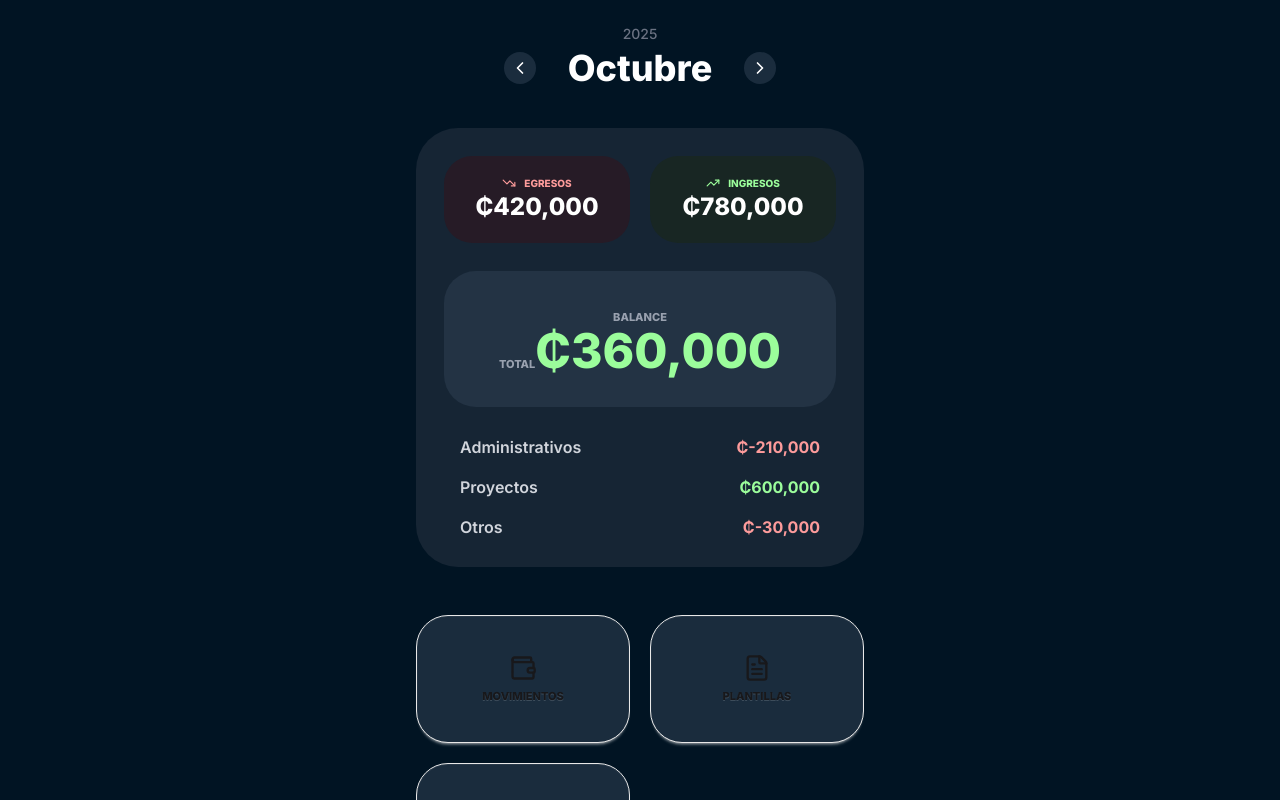
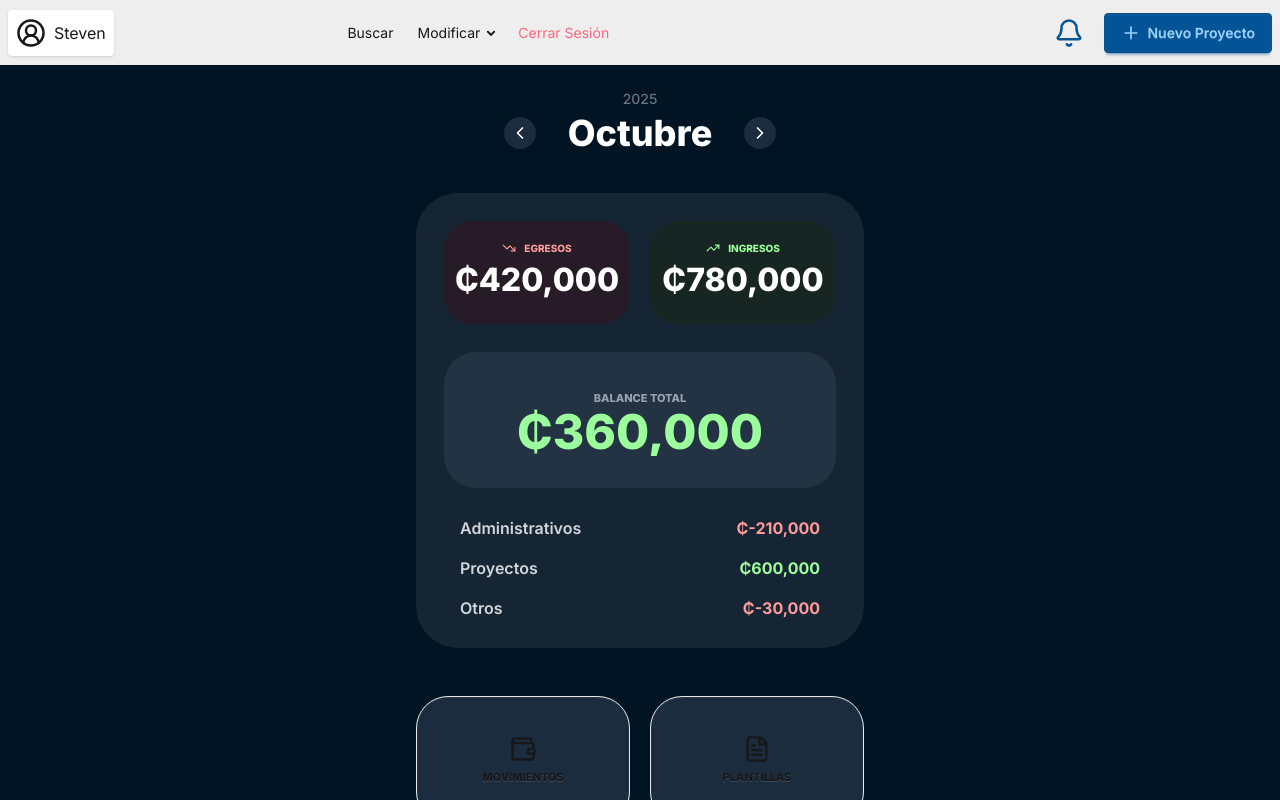
Before and after one commit to daniherr07/ipsum2, a Next.js app: page /dashboard in a window 1280 px wide. Shown: the top 800 px of the page. Built offline with nearby package versions, Linux system fonts and the light colour scheme.

Commit message:
Cambios for ipsum2 UI

```diff
--- a/app/addMov/page.jsx
+++ b/app/addMov/page.jsx
@@ -2,6 +2,7 @@
 
 import { useState } from "react";
 import Link from "next/link";
+import NavBar from "@/components/navbar/NavBar";
 
 
 export default function AddMovement() {
@@ -9,6 +10,7 @@ export default function AddMovement() {
 
   return (
     <>
+      <NavBar />
       <nav className="w-full h-12 bg-primary flex justify-center items-center">
         <Link href={"/movs"} className="btn btn-primary btn-soft absolute left-3 top-2 text-primary-content">Atras</Link>
         <p>Ingresar Movimiento:</p>
--- a/app/dashboard/page.jsx
+++ b/app/dashboard/page.jsx
@@ -11,6 +11,7 @@ import {
   TrendingDown
 } from "lucide-react";
 import Link from 'next/link';
+import NavBar from '@/components/navbar/NavBar';
 
 /* =========================
    Configuración de meses
@@ -171,9 +172,11 @@ export default function DashboardConstructora() {
   };
 
   return (
-    <div className="min-h-screen bg-[var(--color-primary-950)] text-white flex flex-col items-center justify-center p-6">
+    <>
+      <NavBar />
+      <div className="min-h-screen bg-[var(--color-primary-950)] text-white flex flex-col items-center justify-center p-6">
 
-      {/* Selector de Fecha */}
+        {/* Selector de Fecha */}
       <div className="flex flex-col items-center mb-10">
         <span className="text-gray-500 text-sm font-medium mb-1">{anio}</span>
         <div className="flex items-center gap-8">
@@ -196,22 +199,22 @@ export default function DashboardConstructora() {
 
         {/* Ingresos / Egresos */}
         <div className="grid grid-cols-2 gap-5">
-          <div className="bg-[#261b26] p-5 rounded-[28px] text-center">
+          <div className="bg-[#261b26] p-5 rounded-[28px] text-center flex flex-col items-center justify-center">
             <div className="flex justify-center gap-2 text-[var(--error-content)]">
               <TrendingDown size={14} />
               <span className="text-[10px] uppercase font-black">Egresos</span>
             </div>
-            <span className="text-2xl font-black">
+            <span className="font-black" style={{fontSize: 'clamp(1.25rem, 6vw, 2rem)'}}>
               ₵{data.egresos.toLocaleString()}
             </span>
           </div>
 
-          <div className="bg-[#182623] p-5 rounded-[28px] text-center">
+          <div className="bg-[#182623] p-5 rounded-[28px] text-center flex flex-col items-center justify-center">
             <div className="flex justify-center gap-2 text-[var(--success-content)]">
               <TrendingUp size={14} />
               <span className="text-[10px] uppercase font-black">Ingresos</span>
             </div>
-            <span className="text-2xl font-black">
+            <span className="font-black" style={{fontSize: 'clamp(1.25rem, 6vw, 2rem)'}}>
               ₵{data.ingresos.toLocaleString()}
             </span>
           </div>
@@ -222,9 +225,10 @@ export default function DashboardConstructora() {
           <span className="text-gray-400 text-[11px] uppercase font-black">
             Balance Total
           </span>
-          <span className={`text-5xl font-black ${
+          <span className={`text-2xl sm:text-3xl md:text-4xl lg:text-5xl font-black line-clamp-1 ${
             balance < 0 ? "text-[var(--error-content)]" : "text-[var(--success-content)]"
-          }`}>
+          }`}
+          style={{fontSize: 'clamp(1.5rem, 8vw, 3rem)'}}>
             ₵{balance.toLocaleString()}
           </span>
         </div>
@@ -262,5 +266,6 @@ export default function DashboardConstructora() {
         </Link>
       </div>
     </div>
+    </>
   );
 }
--- a/app/movs/page.jsx
+++ b/app/movs/page.jsx
@@ -3,12 +3,14 @@
 import { useState } from "react";
 import { Pencil, Trash } from "lucide-react";
 import Link from "next/link";
+import NavBar from "@/components/navbar/NavBar";
 
 export default function AddMovement() {
   const [filter, setFilter] = useState(0);
 
   return (
     <>
+      <NavBar />
       <nav className="w-full h-12 bg-primary flex justify-center items-center relative">
         <Link href={"/dashboard"} className="btn btn-primary btn-soft absolute left-3 top-2 text-primary-content"  >Atras</Link>
         <p>Movimientos</p>
--- a/app/page.jsx
+++ b/app/page.jsx
@@ -1,4 +1,11 @@
+import NavBar from '@/components/navbar/NavBar';
+
 export default function LandingPage() {
   //Aqui tiene que ir la landing page, Todo
-  return <p>Página Landing</p>;
+  return (
+    <>
+      <NavBar />
+      <p>Página Landing</p>
+    </>
+  );
 }
--- a/app/plantillas/[id]/editar/page.tsx
+++ b/app/plantillas/[id]/editar/page.tsx
@@ -5,6 +5,7 @@ import { ArrowLeft, Plus, X } from "lucide-react"
 import Link from "next/link"
 import { useRouter } from "next/navigation"
 import Swal from "sweetalert2"
+import NavBar from "@/components/navbar/NavBar"
 
 interface Item {
   id: number
@@ -70,7 +71,9 @@ export default function EditarPlantillaPage() {
   }
 
   return (
-    <div className="min-h-screen bg-gradient-to-b from-[var(--base-100)] to-[var(--base-200)] text-[var(--foreground)]">
+    <>
+      <NavBar />
+      <div className="min-h-screen bg-gradient-to-b from-[var(--base-100)] to-[var(--base-200)] text-[var(--foreground)]">
       {/* Header */}
       <header className="bg-gradient-to-r from-[var(--primary)] to-[#0470c8] text-[var(--primary-foreground)] shadow-lg">
         <div className="max-w-5xl mx-auto h-14 px-4 flex items-center gap-3">
@@ -270,5 +273,6 @@ export default function EditarPlantillaPage() {
         </button>
       </main>
     </div>
+    </>
   )
 }
--- a/app/plantillas/crear/page.tsx
+++ b/app/plantillas/crear/page.tsx
@@ -5,6 +5,7 @@ import { ArrowLeft, Plus, X } from "lucide-react"
 import Link from "next/link"
 import { useRouter } from "next/navigation"
 import Swal from "sweetalert2"
+import NavBar from "@/components/navbar/NavBar"
 
 interface Item {
   id: number
@@ -69,7 +70,9 @@ export default function CrearPlantillaPage() {
   }
 
   return (
-    <div className="min-h-screen bg-gradient-to-b from-[var(--base-100)] to-[var(--base-200)] text-[var(--foreground)]">
+    <>
+      <NavBar />
+      <div className="min-h-screen bg-gradient-to-b from-[var(--base-100)] to-[var(--base-200)] text-[var(--foreground)]">
       {/* Header */}
       <header className="bg-gradient-to-r from-[var(--primary)] to-[#0470c8] text-[var(--primary-foreground)] shadow-lg">
         <div className="max-w-5xl mx-auto h-14 px-4 flex items-center gap-3">
@@ -269,5 +272,6 @@ export default function CrearPlantillaPage() {
         </button>
       </main>
     </div>
+    </>
   )
 }
--- a/components/const.js
+++ /dev/null
@@ -1,47 +0,0 @@
-export const modifyData = [
-  {
-    label: "Analista de Entidad",
-    slug: "analista-de-entidad",
-    table: "",
-  },
-  {
-    label: "Centro de negocio",
-    slug: "centro-de-negocio",
-    table: "",
-  },
-  {
-    label: "Constructor",
-    slug: "constructor",
-    table: "",
-  },
-  {
-    label: "Entidad",
-    slug: "entidad",
-    table: "",
-  },
-  {
-    label: "Fiscal",
-    slug: "fiscal",
-    table: "",
-  },
-  {
-    label: "Grupo",
-    slug: "grupo",
-    table: "",
-  },
-  {
-    label: "Promotor Ipsum",
-    slug: "promotor-ipsum",
-    table: "",
-  },
-  {
-    label: "Bono",
-    slug: "bono",
-    table: "",
-  },
-  {
-    label: "Subtipo de bono",
-    slug: "subtipo-de-bono",
-    table: "",
-  },
-];
--- a/components/navbar/NavBar.jsx
+++ b/components/navbar/NavBar.jsx
@@ -1,6 +1,6 @@
 import Link from "next/link";
 import { Search, Pencil, Plus, CircleUserRound, Bell } from "lucide-react";
-import { modifyData } from "../../../const";
+import { modifyData } from "./const";
 import Form from "next/form";
 import {newProjectAction} from "./newProjectAction";
 import CreateProjectButton from "./CreateProjectButton";
@@ -41,7 +41,7 @@ export default function NavBar() {
             </li>
             <li>
               <Link
-                href={"/protected/search"}
+                href="#"
                 className="flex flex-row items-center justify-start"
               >
                 <Search size={20} />
@@ -50,7 +50,7 @@ export default function NavBar() {
             </li>
             <li>
               <Link
-                href={"/protected/modify"}
+                href="#"
                 className="flex flex-row items-center justify-start"
               >
                 <Pencil size={20} />
@@ -60,7 +60,7 @@ export default function NavBar() {
                 {modifyData.map((item, index) => (
                   <li key={index}>
                     <Link
-                      href={`/protected/modify?type=${item.slug}`}
+                      href="#"
                       replace={true}
                       shallow={true}
                     >
@@ -88,7 +88,7 @@ export default function NavBar() {
       <div className="navbar-center hidden lg:flex">
         <ul className="menu menu-horizontal px-1">
           <li>
-            <Link href={"/protected/search"}>Buscar</Link>
+            <Link href="#">Buscar</Link>
           </li>
           <li>
             <details>
@@ -98,7 +98,7 @@ export default function NavBar() {
                   <li key={index}>
                     <Link
                       prefetch={false}
-                      href={`/protected/modify?type=${item.slug}`}
+                      href="#"
                     >
                       {item.label}
                     </Link>
--- /dev/null
+++ b/components/navbar/const.js
@@ -0,0 +1,47 @@
+export const modifyData = [
+  {
+    label: "Analista de Entidad",
+    slug: "analista-de-entidad",
+    table: "",
+  },
+  {
+    label: "Centro de negocio",
+    slug: "centro-de-negocio",
+    table: "",
+  },
+  {
+    label: "Constructor",
+    slug: "constructor",
+    table: "",
+  },
+  {
+    label: "Entidad",
+    slug: "entidad",
+    table: "",
+  },
+  {
+    label: "Fiscal",
+    slug: "fiscal",
+    table: "",
+  },
+  {
+    label: "Grupo",
+    slug: "grupo",
+    table: "",
+  },
+  {
+    label: "Promotor Ipsum",
+    slug: "promotor-ipsum",
+    table: "",
+  },
+  {
+    label: "Bono",
+    slug: "bono",
+    table: "",
+  },
+  {
+    label: "Subtipo de bono",
+    slug: "subtipo-de-bono",
+    table: "",
+  },
+];
```
Also changed, not shown: app/plantillas/page.tsx (+7 -3 lines), app/stats/page.tsx (+7 -3 lines).
